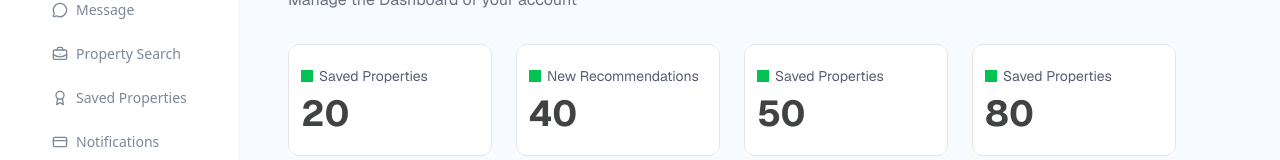
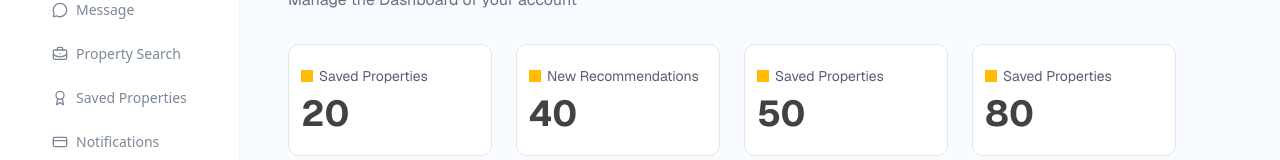
Before and after one commit to AliveInnovationTech/alive-home-frontend, a Next.js app: page /admin in a window 1280 px wide. Shown: the part 180-340 px from the top of the page. Built offline with nearby package versions, Linux system fonts and the light colour scheme; no server answers; sample sign-in values are in the browser's storage.

Commit message:
statistic badge color changed from green to orange

```diff
--- a/components/cards/StatisticsCard.tsx
+++ b/components/cards/StatisticsCard.tsx
@@ -9,7 +9,7 @@ export function StatisticsCard({ title, value }: StatisticsCardProps) {
     <div className="w-full bg-white">
       <div className="border border-slate dark:border-muted p-3 rounded-lg max-h-28 md:h-28 flex flex-col items-start justify-center">
         <div className="flex items-center space-x-1.5 mb-2 ">
-          <div className="h-3 w-3 brightness-150 bg-green-700" />
+          <div className="h-3 w-3 brightness-150 bg-[#C77D01]" />
           <p className="text-sm lg:text-xs xl:text-sm font-sans text-[#575D72] dark:text-accent-foreground">
             {title}
           </p>
```
